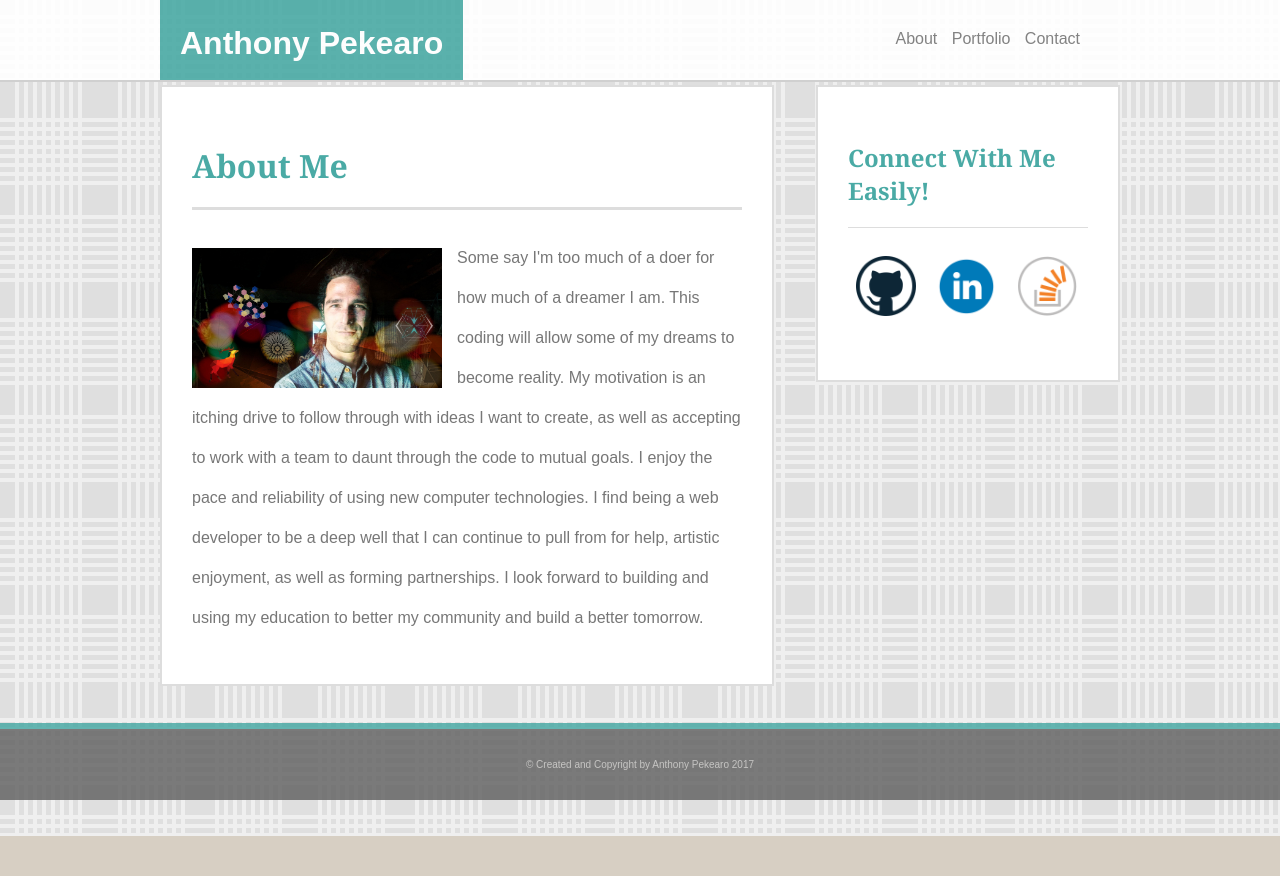
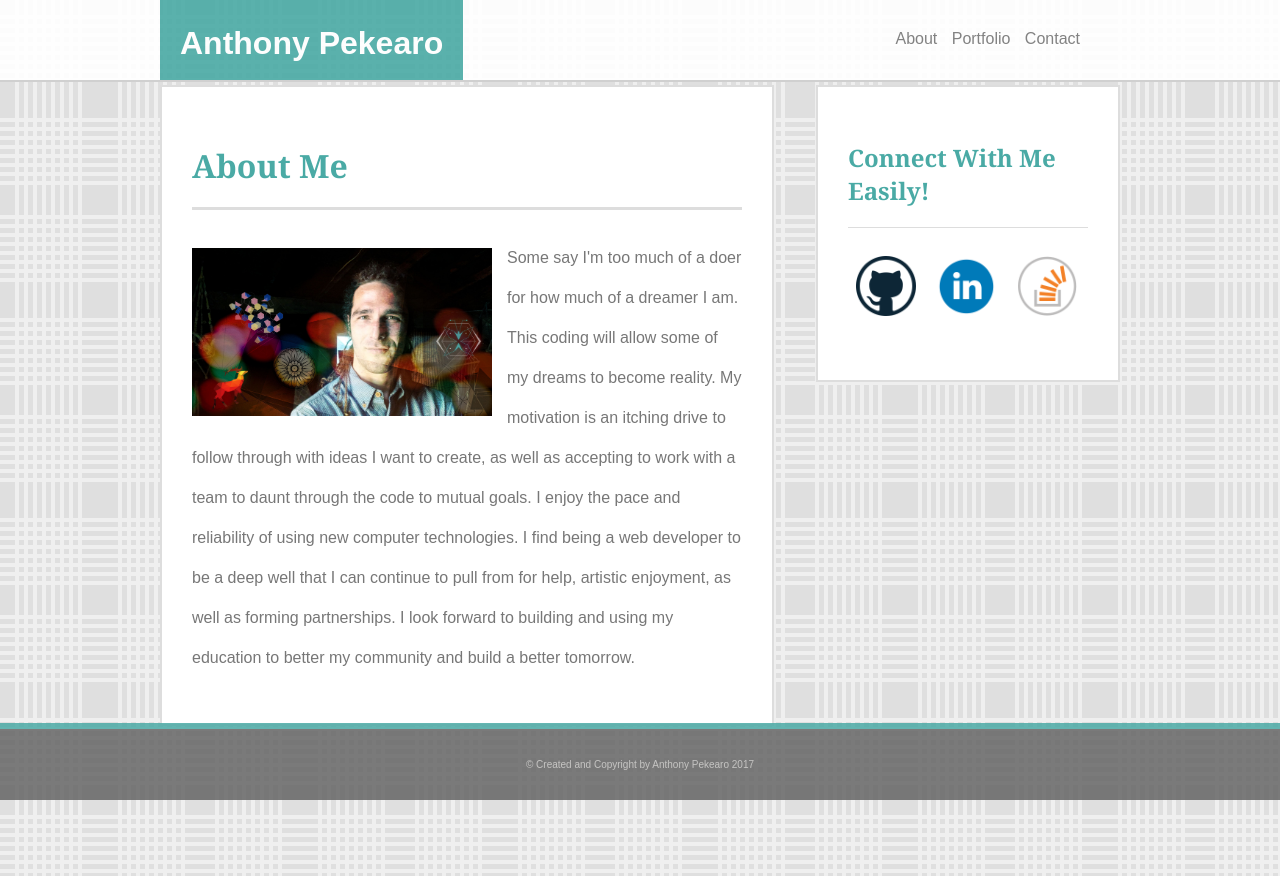
Before and after one commit to apekearo/apekearo.github.io, a plain HTML site: page Basic-Portfolio/index.html in a window 1280 px wide. Before the commit the page ends 836 px from the top, so only its background shows below. Drawn offline with Linux system fonts and the light colour scheme.

Commit message:
Add files via upload

```diff
--- a/Basic-Portfolio/assets/css/style.css
+++ b/Basic-Portfolio/assets/css/style.css
@@ -13,7 +13,8 @@ body{
 	font-family: 'Helvetica','Arial', 'sans-serif';
 
 }
-/*set the H1 header details*/
+/*set the H1 header details to the specified
+ background color and padding for text*/
 h1{
 	background-color: #4aaaa5;
 	display: inline-block;
@@ -23,7 +24,7 @@ h1{
 	font-family: 'sans-serif', 'Arial';
 	color: #ffffff;
 }
-/* set section dividers color */
+/* set main background color */
 section{
 	background-color: #ffffff;
 }
@@ -40,26 +41,6 @@ header{
 	z-index: 69;
 	opacity: 0.9;
 }
-/*establishes tranparency on scroll
-body.scrolled #main-menu {
-
-	opacity: 0.2;
-
-	transition: opacity .2s;
-
-	z-index: 98;
-
-}
-
-body.scrolled #main-menu:hover {
-
-	opacity: 1.0;
-
-	transition: opacity .2s;
-
-	z-index: 97;
-
-} */
 /*position the banner tabbed in from the
 corner a little bit to look good, and
 its position stays relative, no matter
@@ -134,8 +115,8 @@ p{
 	display: inline;
 	margin-top: 10px;
 	margin-right: 15px;
-	width: 250px;
-}
+	width: 300px;
+	}
 /*set parameters to the Connect box*/
 .connect{
 	width: 240px;
@@ -212,7 +193,3 @@ input[type=submit] {
     border: none;
     cursor: pointer;
 }
-::-webkit-input-placeholder { /* WebKit browsers */
-    color: #666666;
-    opacity: 0.5 !important;
-}
```
